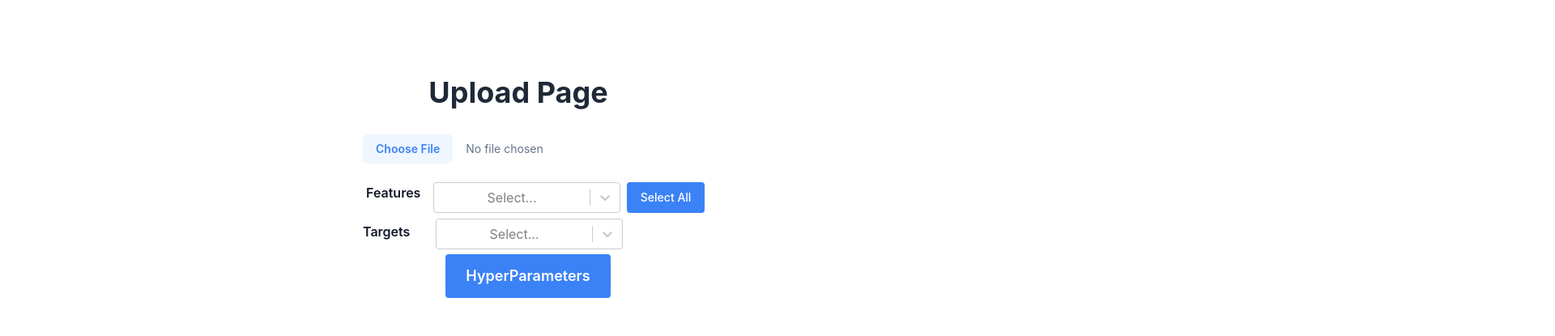
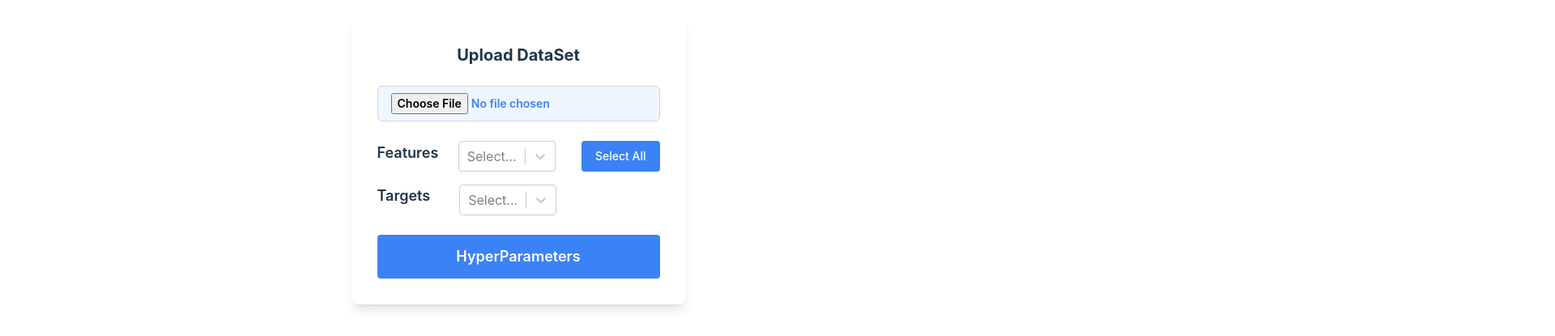
Before and after one commit to SarthakSahoo1407/Neural-Interface-UI, a React (Vite) app: page / in a window 1280 px wide. Shown: the part 201-616 px from the top of the page at 81% size, 1920 px wide, since content can reach past the window. Built offline with nearby package versions, Linux system fonts and the light colour scheme.

Commit message:
UI-changes

```diff
--- a/src/App2.jsx
+++ b/src/App2.jsx
@@ -51,14 +51,14 @@ export default function App() {
   const store = useStore(selector, shallow);
   const [logData, setLogData] = useState({});
 
-  const apiUrl = "http://10.130.1.152:8000";
+  // const apiUrl = "http://10.130.1.152:8000";
 
 
   let jsonData = {};
   const sendToApi = async () => {
     console.log(jsonData);
     try {
-      const response = fetch("http://10.130.1.152:8000/api/generate", {
+      const response = fetch("http://192.168.51.208:8000/api/generate", {
         method: "POST",
         headers: {
           accept: "application/json",
--- a/src/HyperParameters.jsx
+++ b/src/HyperParameters.jsx
@@ -293,7 +293,7 @@
 import React, { useState, useEffect } from "react";
 import "./App.css";
 import SyntaxHighlighter from "react-syntax-highlighter";
-import { atomOneDark } from "react-syntax-highlighter/dist/esm/styles/hljs";
+import { vs } from "react-syntax-highlighter/dist/esm/styles/hljs";
 import { CircularProgressbar } from "react-circular-progressbar";
 import ChangingProgressProvider from "./ChangingProgressProvider";
 
@@ -333,7 +333,7 @@ const MyPage = () => {
 
   const fetchData = async () => {
     try {
-      const response = await fetch("http://10.130.1.152:8000/api/getCode", {
+      const response = await fetch("http://192.168.51.208:8000/api/getCode", {
         headers: {
           accept: "application/json",
         },
@@ -352,7 +352,7 @@ const MyPage = () => {
   const handleGoToSecondPage = async () => {
     try {
       const response = await fetch(
-        `http://10.130.1.152:8000/api/hyperparameters?optimizer=${encodeURIComponent(
+        `http://192.168.51.208:8000/api/hyperparameters?optimizer=${encodeURIComponent(
           optimizer
         )}&loss=${encodeURIComponent(
           lossFunction
@@ -380,7 +380,7 @@ const MyPage = () => {
   };
   const [ws, setWs] = useState(null);
   const establishWebSocketConnection = () => {
-    const socket = new WebSocket("ws://10.130.1.152:8000/ws");
+    const socket = new WebSocket("ws://192.168.51.208:8000/ws");
 
     socket.onopen = () => {
       console.log("WebSocket connected");
@@ -392,8 +392,8 @@ const MyPage = () => {
       setCurrentEpoch(parsedData.currentEpoch);
       setStepsPerEpoch(parsedData.stepsPerEpoch);
       setCurrentStep(parsedData.currentStep);
-      setPercent(parsedData.percent);
-      setTrainLoss(parsedData.trainLoss);
+      setPercent(Math.round(parsedData.percent));
+      setTrainLoss(Math.round(parsedData.trainLoss));
 
       setWebMessage(event.data);
     };
@@ -521,18 +521,19 @@ const MyPage = () => {
           <div className="px-4 py-2">
             <SyntaxHighlighter
               language="json"
-              style={atomOneDark}
+              style={vs}
               className="text-left"
               customStyle={{
-                padding: "20px",
+
               }}
+              wrapLines={true}
               wrapLongLines={true}
             >
-              {webMessageStr}
+              {webMessage}
             </SyntaxHighlighter>
           </div>
         </div>
-        <div className="mt-8 max-w-[35%]">
+        <div className=" max-w-[35%]">
           <div style={{ width: 100, height: 100 }}>
             <CircularProgressbar
               value={Math.round(percent)}
@@ -547,7 +548,7 @@ const MyPage = () => {
           <div className="px-4 py-2">
             <SyntaxHighlighter
               language="python"
-              style={atomOneDark}
+              style={vs}
               className="text-left"
               customStyle={{
                 padding: "20px",
--- a/src/UploadPage.jsx
+++ b/src/UploadPage.jsx
@@ -1,21 +1,16 @@
 import React, { useState } from "react";
 import { Link } from "react-router-dom";
-import Cookies from "js-cookie";
-
-
 
 import "./App.css";
 import "./index.css";
 import Select from "react-select";
 
 function UploadPage() {
+  const ip = 'http://10.130.1.248:8000';
   const [file, setFile] = useState(null);
   const [headers, setHeaders] = useState([]);
   const [selectedFeatures, setSelectedFeatures] = useState([]);
-
   const [selectedTargets, setSelectedTargets] = useState([]);
-  const apiUrl = "http://10.130.1.152:8000";
-  console.log("apiUrl", apiUrl);
 
   const handleFileChange = (event) => {
     const uploadedFile = event.target.files[0];
@@ -60,7 +55,7 @@ function UploadPage() {
     formData.append("targets", selectedTargets.join(","));
     formData.append("file", file);
 
-    fetch("http://10.130.1.152:8000/api/file", {
+    fetch("http://192.168.51.208:8000/api/file", {
       method: "POST",
       body: formData,
     })
@@ -79,30 +74,208 @@ function UploadPage() {
       });
   };
 
+  // return (
+  //   <div className="flex ">
+  //     <div className="flex  items-center  justify-center h-screen w-screen">
+  //       <div className="text-center">
+  //         <h1 className="mb-8 text-4xl  font-bold  text-gray-800">
+  //           Upload Page
+  //         </h1>
+  // <input
+  //   type="file"
+  //   accept=".csv"
+  //   onChange={handleFileChange}
+  //   className="block mb-4 w-full text-sm text-slate-500
+  //   file:mr-4 file:py-2 file:px-4 file:rounded-md
+  //   file:border-0 file:text-sm file:font-semibold
+  //   file:bg-blue-50 file:text-blue-500
+  //   hover:file:bg-pink-100"
+  // />
+  //         <div className="flex flex-col w-[30vw] justify-between">
+  //           <div className="mr-8 flex flex-col justify-start items-start">
+  //             <div className="flex flex-row w-full gap-3">
+  // <h3 className="w-1/4 font-semibold  text-gray-900 dark:text-white">
+  //   Features
+  // </h3>
+  // <div className="w-2/4  ">
+  //   <Select
+  //     isMulti
+  //     options={headers.map((header) => ({
+  //       value: header,
+  //       label: header,
+  //     }))}
+  //     value={selectedFeatures.map((feature) => ({
+  //       value: feature,
+  //       label: feature,
+  //     }))}
+  //     onChange={(selectedOptions) => {
+  //       setSelectedFeatures(
+  //         selectedOptions.map((option) => option.value)
+  //       );
+  //     }}
+  //     className="w-full "
+  //   />
+  //               </div>
+  // <button
+  //   onClick={handleSelectAllFeatures}
+  //   className="w-1/4 text-sm font-medium text-white bg-blue-500 rounded hover:bg-blue-600"
+  // >
+  //   Select All
+  // </button>
+  //             </div>
+  //             <div className="flex flex-row w-full justify-between">
+  //               <h3 className="font-semibold w-1/4 text-gray-900 dark:text-white">
+  //                 Targets
+  //               </h3>
+  //               <Select
+  //                 isMulti
+  //                 options={headers.map((header) => ({
+  //                   value: header,
+  //                   label: header,
+  //                 }))}
+  //                 value={selectedTargets.map((target) => ({
+  //                   value: target,
+  //                   label: target,
+  //                 }))}
+  //                 onChange={(selectedOptions) => {
+  //                   setSelectedTargets(
+  //                     selectedOptions.map((option) => option.value)
+  //                   );
+  //                 }}
+  //                 className="w-3/4 px-"
+  //               />
+  //             </div>
+  //           </div>
+  //         </div>
+
+  //         <Link to="/app" className="text-white">
+  //           <button
+  //             className="px-6 py-3 text-lg font-semibold self-center ml-6 text-white bg-blue-500 rounded hover:bg-blue-600"
+  //             onClick={handleGoToSecondPage}
+  //           >
+  //             HyperParameters
+  //           </button>
+  //         </Link>
+  //       </div>
+  //     </div>
+  //   </div>
+  // );
+
   return (
-    <div className="flex ">
-      <div className="flex  items-center  justify-center h-screen w-screen">
-        <div className="text-center">
-          <h1 className="mb-8 text-4xl  font-bold  text-gray-800">
-            Upload Page
-          </h1>
+    // <div className="flex flex-col p-8 justify-between bg-[#f0f9fb] rounded-lg">
+    //   {/* main div */}
+    //   <div className="font-semibold capitalize ">
+    //     {/* title div */}
+    //     <h1>Upload DataSet</h1>
+    //   </div>
+    //   <div>
+    //     {/* file upload div */}
+    //     <input
+    //       type="file"
+    //       accept=".csv"
+    //       onChange={handleFileChange}
+    //       className="block mb-4 w-full text-sm text-slate-500
+    //         file:mr-4 file:py-2 file:px-4 file:rounded-md
+    //         file:border-0 file:text-sm file:font-semibold
+    //         file:bg-blue-50 file:text-blue-500
+    //         hover:file:bg-pink-100"
+    //     />{" "}
+    //   </div>
+    //   <div>
+    //     {/* Data entry div */}
+    //     <div>
+    //       {/* feature selection div */}
+    //       <div>
+    //         <h3>Features</h3>
+    //       </div>
+    //       <div>
+    //         {/* feature drop down div */}
+    //         <Select
+    //           isMulti
+    //           options={headers.map((header) => ({
+    //             value: header,
+    //             label: header,
+    //           }))}
+    //           value={selectedFeatures.map((feature) => ({
+    //             value: feature,
+    //             label: feature,
+    //           }))}
+    //           onChange={(selectedOptions) => {
+    //             setSelectedFeatures(
+    //               selectedOptions.map((option) => option.value)
+    //             );
+    //           }}
+    //           className="w-full "
+    //         />
+    //       </div>
+    //       <div>
+    //         {/* select all button div */}
+    //         <button
+    //           onClick={handleSelectAllFeatures}
+    //           className="w-1/4 text-sm font-medium text-white bg-blue-500 rounded hover:bg-blue-600"
+    //         >
+    //           Select All
+    //         </button>
+    //       </div>
+    //     </div>
+    //     <div>
+    //       {/* target selection div */}
+    //       <div>
+    //         <h3>Targets</h3>
+    //       </div>
+    //       <div>
+    //         {/* target drop down div */}
+    //         <Select
+    //           isMulti
+    //           options={headers.map((header) => ({
+    //             value: header,
+    //             label: header,
+    //           }))}
+    //           value={selectedTargets.map((target) => ({
+    //             value: target,
+    //             label: target,
+    //           }))}
+    //           onChange={(selectedOptions) => {
+    //             setSelectedTargets(
+    //               selectedOptions.map((option) => option.value)
+    //             );
+    //           }}
+    //           className="w-full "
+    //         />
+    //       </div>
+    //     </div>
+    //   </div>
+    //   <div>
+    //     {/* submit button div */}
+    //     <Link to="/app" className="text-white">
+    //       <button
+    //         className="px-6 py-3 text-lg font-semibold self-center ml-6 text-white bg-blue-500 rounded hover:bg-blue-600"
+    //         onClick={handleGoToSecondPage}
+    //       >
+    //         HyperParameters
+    //       </button>
+    //     </Link>
+    //   </div>
+    // </div>
+
+    <div className="flex flex-col w-full items-center">
+      <div className="w-full max-w-md bg-white p-8 rounded-lg shadow-lg">
+        <div className="mb-6">
+          <h1 className="text-xl font-bold">Upload DataSet</h1>
+        </div>
+
+        <div className="mb-6">
           <input
             type="file"
             accept=".csv"
             onChange={handleFileChange}
-            className="block mb-4 w-full text-sm text-slate-500
-            file:mr-4 file:py-2 file:px-4 file:rounded-md
-            file:border-0 file:text-sm file:font-semibold
-            file:bg-blue-50 file:text-blue-500
-            hover:file:bg-pink-100"
+            className="block w-full px-4 py-2 rounded-md border border-gray-300 text-sm font-semibold bg-blue-50 text-blue-500 hover:bg-blue-100 focus:outline-none focus:bg-blue-100"
           />
-          <div className="flex flex-col w-[30vw] justify-between">
-            <div className="mr-8 flex flex-col items-start">
-              <div className="flex flex-row p-1 items-center">
-                <h3 className="mb-4 mr-4  mt-1 font-semibold  text-gray-900 dark:text-white">
-                  Features
-                </h3>
-                <div className="flex items-center w-[200vw]">
+        </div>
+        <div className="mb-6">
+          <div className="mb-4 flex flex-row items-center justify-between gap-3">
+            <h3 className="text-lg font-semibold mb-2">Features</h3>
+            <div className="">
               <Select
                 isMulti
                 options={headers.map((header) => ({
@@ -118,8 +291,9 @@ function UploadPage() {
                     selectedOptions.map((option) => option.value)
                   );
                 }}
-                    className="w-[18vw]"
+                className="w-full "
               />
+            </div>
               <button
                 onClick={handleSelectAllFeatures}
                 className="ml-2 px-4 py-2 text-sm font-medium text-white bg-blue-500 rounded hover:bg-blue-600"
@@ -127,13 +301,9 @@ function UploadPage() {
                 Select All
               </button>
           </div>
-              </div>
-            </div>
-
-            <div className="flex flex-row">
-              <h3 className="mb-4  mr-8 mt-1 flex flex-col items-start font-semibold text-gray-900 dark:text-white">
-                Targets
-              </h3>
+          <div className="flex flex-row gap-9">
+            <h3 className="text-lg font-semibold mb-2">Targets</h3>
+            <div className="flex items-center">
               <Select
                 isMulti
                 options={headers.map((header) => ({
@@ -149,14 +319,15 @@ function UploadPage() {
                     selectedOptions.map((option) => option.value)
                   );
                 }}
-                className="w-[18vw]"
+                className="w-full "
               />
             </div>
           </div>
-
+        </div>
+        <div>
           <Link to="/app" className="text-white">
             <button
-              className="px-6 py-3 text-lg font-semibold self-center ml-6 text-white bg-blue-500 rounded hover:bg-blue-600"
+              className="w-full px-6 py-3 text-lg font-semibold text-white bg-blue-500 rounded hover:bg-blue-600"
               onClick={handleGoToSecondPage}
             >
               HyperParameters
--- /dev/null
+++ b/src/config.jsx
@@ -0,0 +1,5 @@
+function getIp() {
+    return 'http://10.130.1.248:8000'
+}
+
+export default getIp;
```
Lines whose indentation alone changed are shown as unchanged.
